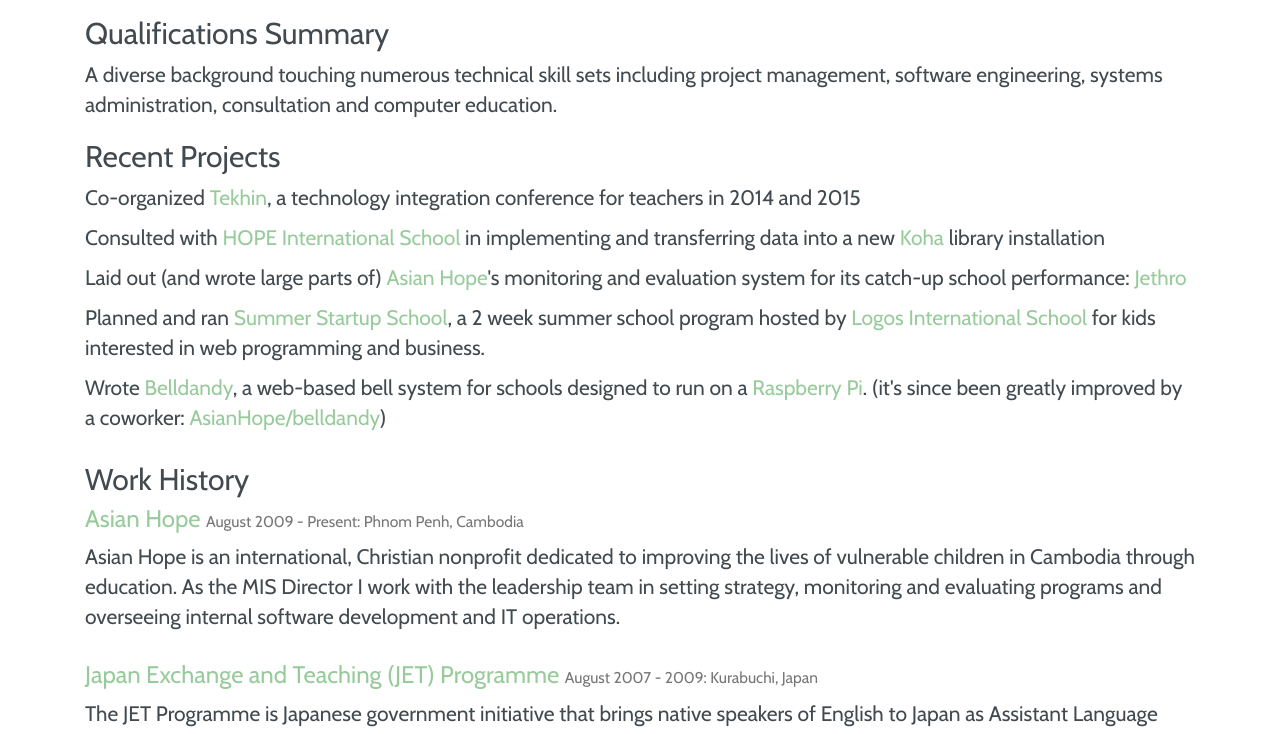
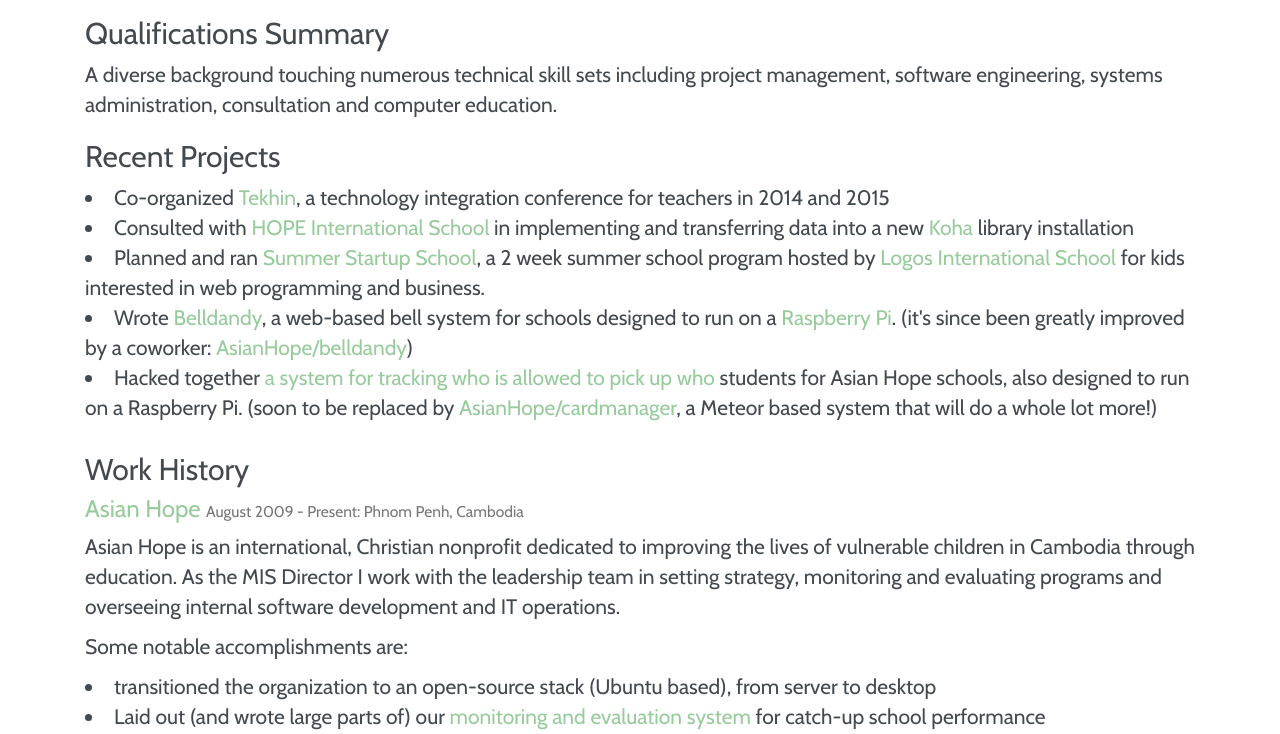
Before and after one commit to lkozloff/lkozloff.github.io, a plain HTML site: page resume.html in a window 1280 px wide. Shown: the part 66-800 px from the top of the page. Drawn offline with nearby package versions, Linux system fonts and the light colour scheme.

Commit message:
adding some accomplishments

```diff
--- a/resume.html
+++ b/resume.html
@@ -29,12 +29,11 @@
               <p>A diverse background touching numerous technical skill sets including project management, software engineering, systems administration, consultation and computer education. </p>
               <p>
                 <h2>Recent Projects</h2>
-                <p>Co-organized <a href="http://tekhx.com">Tekhin</a>, a technology integration conference for teachers in 2014 and 2015</p>
-                <p>Consulted with <a href="http://hope.edu.kh">HOPE International School</a> in implementing and transferring data into a new <a href="http://koha-community.org">Koha</a> library installation</p>
-                <p>Laid out (and wrote large parts of) <a href="http://asianhope.org">Asian Hope</a>'s monitoring and evaluation system for its catch-up school performance: <a href="https://github.com/AsianHope/vdpme">Jethro</a>
-                <p>Planned and ran <a href="http://asianhope.github.io/startupschool/">Summer Startup School</a>, a 2 week summer school program hosted by <a href="http://logoscambodia.org">Logos International School</a> for kids interested in web programming and business.</p>
-                <p>Wrote <a href="https://github.com/lkozloff/belldandy">Belldandy</a>, a web-based bell system for schools designed to run on a <a href="http://raspberrypi.org">Raspberry Pi</a>. (it's since been greatly improved by a coworker: <a href="https://github.com/AsianHope/belldandy">AsianHope/belldandy</a>)</p>
-
+                <li>Co-organized <a href="http://tekhx.com">Tekhin</a>, a technology integration conference for teachers in 2014 and 2015</li>
+                <li>Consulted with <a href="http://hope.edu.kh">HOPE International School</a> in implementing and transferring data into a new <a href="http://koha-community.org">Koha</a> library installation</li>
+                <li>Planned and ran <a href="http://asianhope.github.io/startupschool/">Summer Startup School</a>, a 2 week summer school program hosted by <a href="http://logoscambodia.org">Logos International School</a> for kids interested in web programming and business.</li>
+                <li>Wrote <a href="https://github.com/lkozloff/belldandy">Belldandy</a>, a web-based bell system for schools designed to run on a <a href="http://raspberrypi.org">Raspberry Pi</a>. (it's since been greatly improved by a coworker: <a href="https://github.com/AsianHope/belldandy">AsianHope/belldandy</a>)</li>
+                <li>Hacked together <a href="https://github.com/AsianHope/POCAR">a system for tracking who is allowed to pick up who</a> students for Asian Hope schools, also designed to run on a Raspberry Pi. (soon to be replaced by <a href="https://github.com/AsianHope/cardmanager">AsianHope/cardmanager</a>, a Meteor based system that will do a whole lot more!)</li>
               </p>
             </div>
             <div class="col-md-12">
@@ -44,6 +43,15 @@
               <p>Asian Hope is an international, Christian nonprofit dedicated to improving the lives of vulnerable children in Cambodia through education.
                 As the MIS Director I work with the leadership team in setting strategy, monitoring and evaluating programs and overseeing internal software development and IT operations.
               </p>
+              <p>Some notable accomplishments are:</p>
+              <li>transitioned the organization to an open-source stack (Ubuntu based), from server to desktop</li>
+              <li>Laid out (and wrote large parts of) our <a href="https://github.com/AsianHope/vdpme">monitoring and evaluation system</a> for catch-up school performance</li>
+              <li>deployed (and trained staff in the use of) the open source student information system, OpenSIS at Asian Hope schools</li>
+              <li>planned and wrote large parts of <a href="https://github.com/AsianHope/ahem">Asian Hope's Employee Management system</a>, which lets our HR staff input data, print ID cards and business cards into LDAP in a nice, Angular way.
+                It also lets our staff change their passwords and view the company directory.</li>
+              <li>wrote a <a href="https://github.com/ahit/ELReportCards">report card system</a> with printable templates that pulls data from our student management system</li>
+              <li>deployed Google Apps domains for the organization and schools, including sync to our LDAP server</li>
+              <li>deployed JIRA and Confluence for internal documentation and trouble ticketing</li>
               <br/>
 
               <h3><a href="http://jetprogramme.org">Japan Exchange and Teaching (JET) Programme </a> <small>August 2007 - 2009: Kurabuchi, Japan</small></h3>
@@ -105,7 +113,7 @@
                     <h3 class="text-center">Resume</h3>
                 </div>
                 <div class="col-sm-4">
-                    <h3 class="text-center">Talks</h3>
+                    <a href="talks.html"><h3 class="text-center">Talks</h3></a>
                     <!--<p>
                     <li>"A Pragmatic Stack"<em>FOSSAsia'14</em></li>
                         <li>"Configuration Management on the Desktop" <em>FOSSAsia'15</em></li>
--- a/styles.css
+++ b/styles.css
@@ -24,6 +24,9 @@
 h3 a{
   color: #97cb9b;
 }
+li a{
+  color: #97cb9b;
+}
 a h3{
   color: #97cb9b;
 }
```
